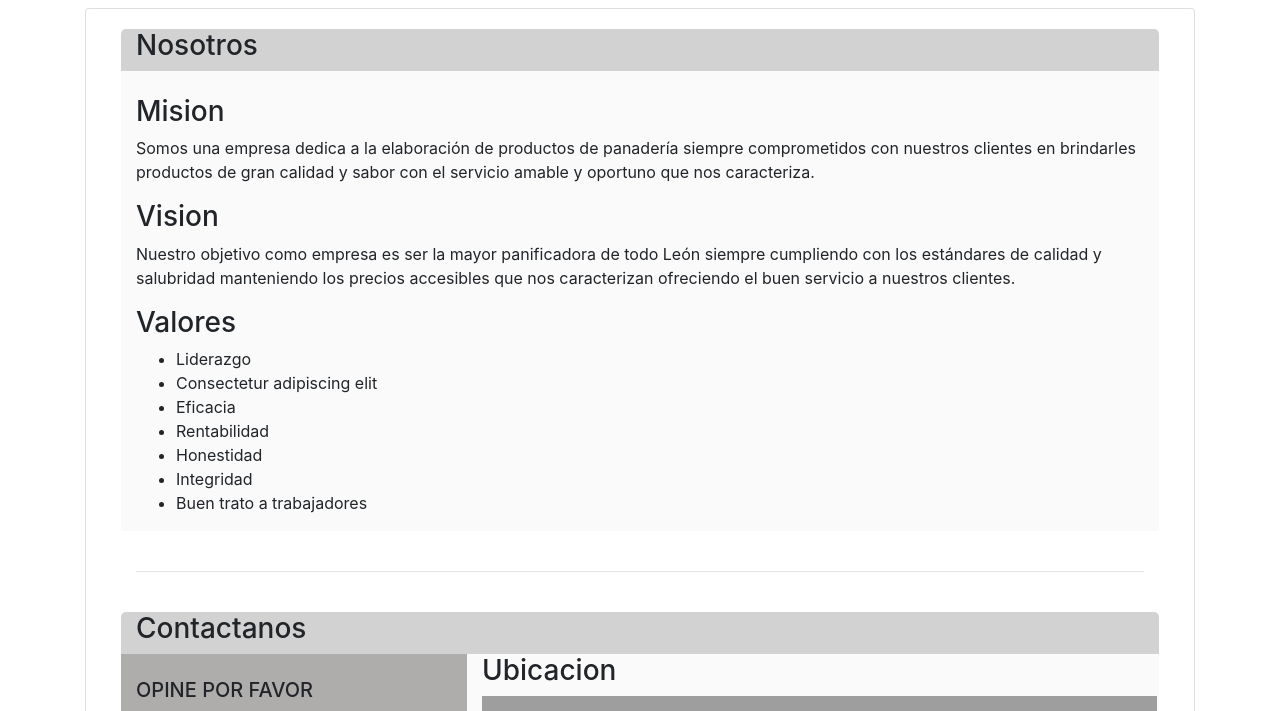
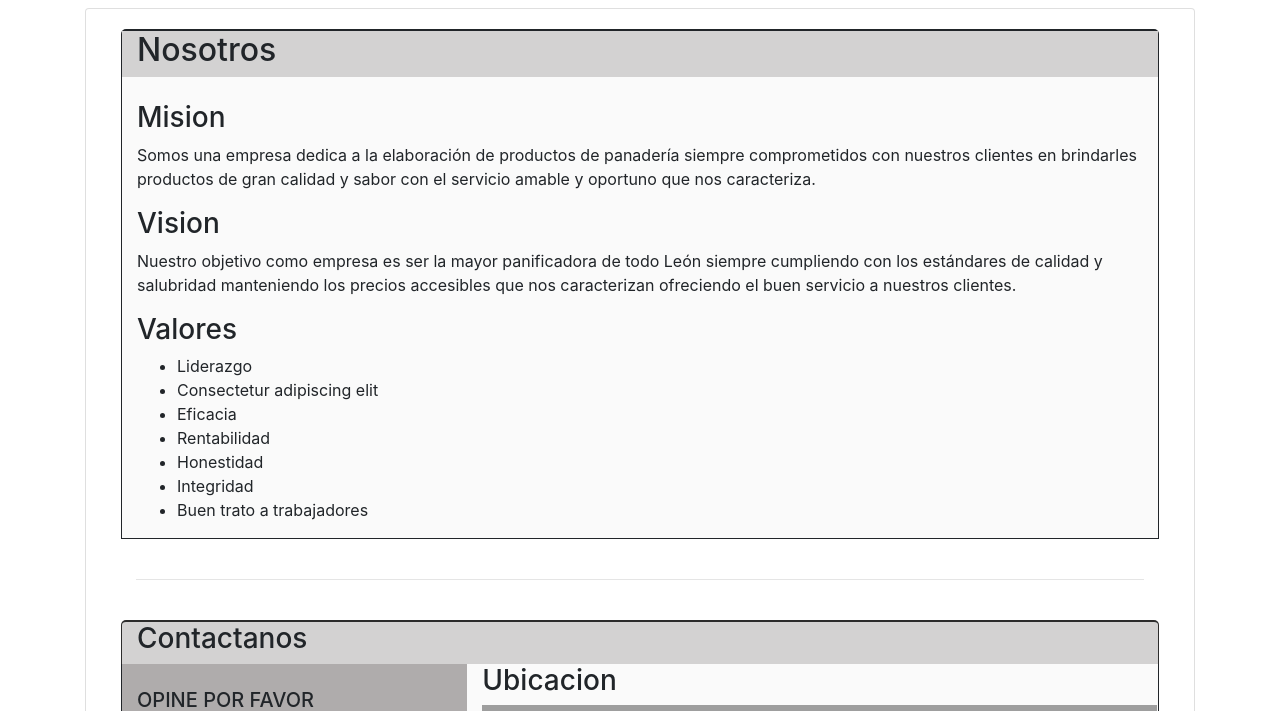
Before and after one commit to EsaudTapia/PanaderiSabes, a Flask app: page /nosotros/info in a window 1280 px wide. Shown: the part 86-797 px from the top of the page. Run offline with Flask 2, Linux system fonts and the light colour scheme; some libraries are stand-ins or nearby versions; grey boxes are pictures that could not be loaded.

Commit message:
margen de nosotros

```diff
--- a/WEB/app/templates/nosotros.html
+++ b/WEB/app/templates/nosotros.html
@@ -3,18 +3,18 @@
 
 {% from '_macros.html' import render_field %}
 <div class="container-fluid">
-    <div class="row">
+    <div class="row" style="border-left : 1px solid;border-right: 1px solid; border-top: 2px solid ; border-top-right-radius:5px; border-top-left-radius:5px;">
         <div class="col-md-12"
-            style="background-color: #D3D2D2; border-top-right-radius:5px; border-top-left-radius:5px;">
+            style="background-color: #D3D2D2; ">
             <strong>
-                <h3>
+                <h2>
                     Nosotros
-                </h3>
+                </h2>
             </strong>
 
         </div>
     </div>
-    <div class="row" style="background-color: #FAFAFA;">
+    <div class="row" style="background-color: #FAFAFA; border-left : 1px solid;border-right: 1px solid; border-bottom: 1px solid ;">
         <div class="col-md-12">
             <div class="row">
                 <div class="col-md-12">
@@ -76,7 +76,7 @@
     <br>
     <hr>
     <br>
-    <div class="row" style="background-color: #D3D2D2; border-top-right-radius:5px; border-top-left-radius:5px;">
+    <div class="row" style="border-left : 1px solid rgb(44, 44, 44) ;border-right: 1px solid rgb(44, 44, 44) ; border-top: 2px solid rgb(44, 44, 44)  ; border-top-right-radius:5px; border-top-left-radius:5px;background-color: #D3D2D2;">
         <div class="col-md-12">
             <h3>
                 Contactanos
@@ -85,7 +85,7 @@
         </div>
     </div>
 
-    <div class="row" style="background-color: #FAFAFA;">
+    <div class="row" style="background-color: #FAFAFA;  border-left : 1px solid;border-right: 1px solid; border-bottom: 1px solid ;">
         <br>
         <div class="col-md-4" style="background-color: #afacac;">
             <br>
```
